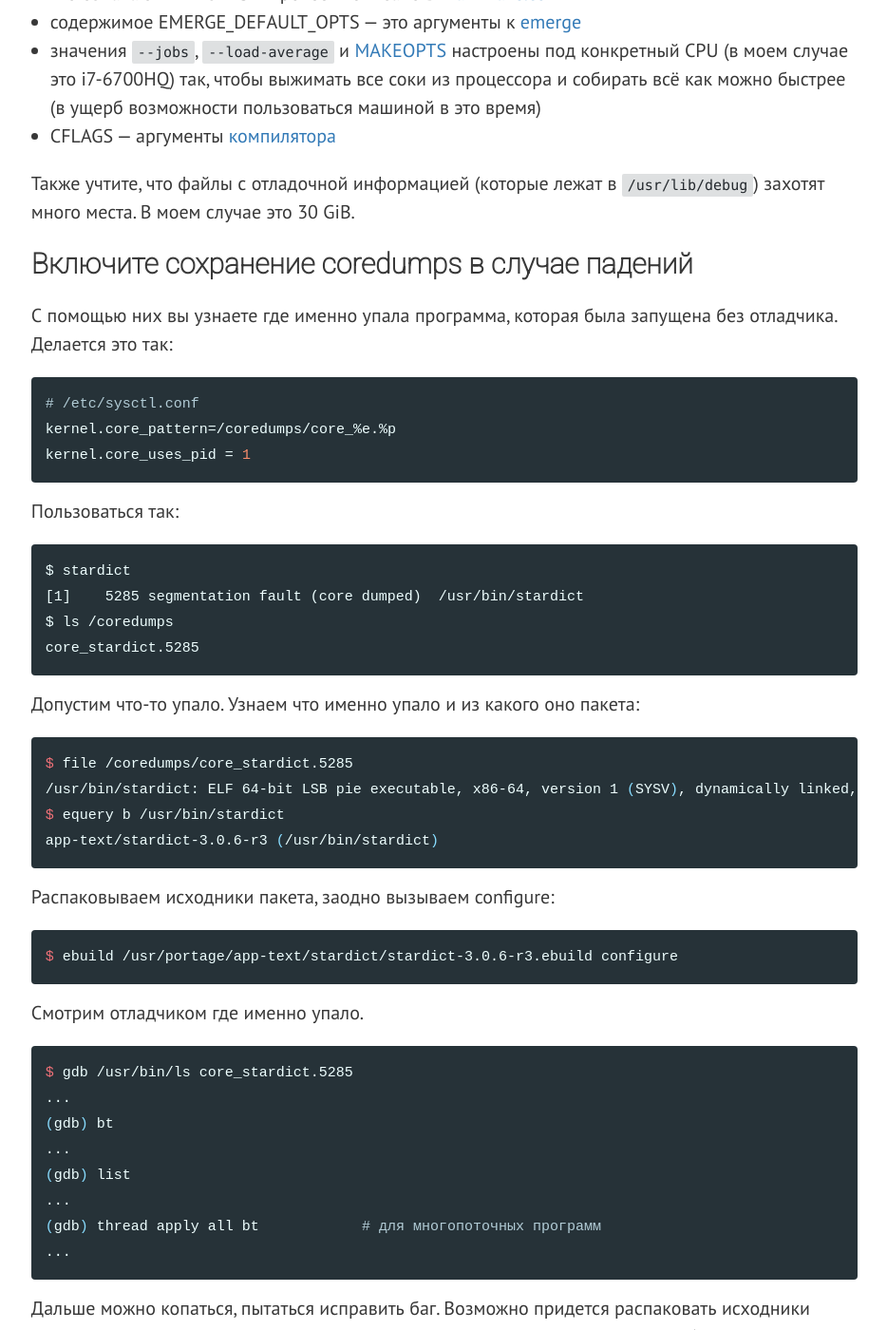
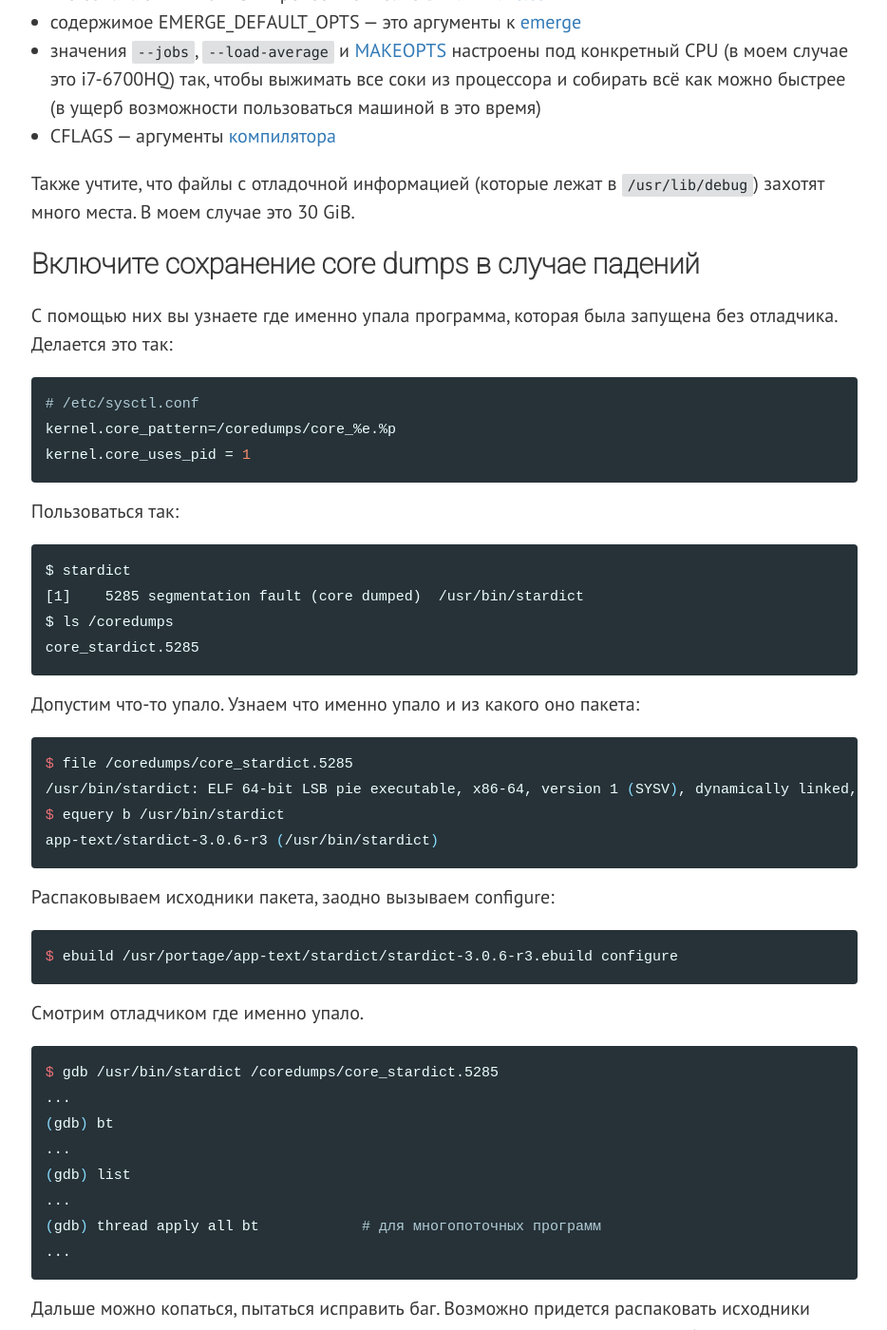
Before and after one commit to codonaft/codonaft.github.io, a Jekyll site: the page built from _posts/2019-01-17-как-изучить-язык-программирования-c++.md, in a window 1280 px wide and 1400 px high, scrolled down 3050 px. Shown: the whole window at 95% size, without its empty margins (172-1106 px from the left). Built offline with Jekyll 4.4.1, drawn with Linux system fonts in a browser that asks for light colours; nearby versions of some CDN libraries.

Commit message:
fix typos

````diff
--- a/_posts/2019-01-17-как-изучить-язык-программирования-c++.md
+++ b/_posts/2019-01-17-как-изучить-язык-программирования-c++.md
@@ -72,7 +72,7 @@ CXXFLAGS="${CFLAGS}"
 Также учтите, что файлы с отладочной информацией (которые лежат в `/usr/lib/debug`) захотят много места.
 В моем случае это 30 GiB.
 
-### Включите сохранение coredumps в случае падений
+### Включите сохранение core dumps в случае падений
 С помощью них вы узнаете где именно упала программа, которая была запущена без отладчика.
 Делается это так:
 ```conf
@@ -105,7 +105,7 @@ $ ebuild /usr/portage/app-text/stardict/stardict-3.0.6-r3.ebuild configure
 
 Смотрим отладчиком где именно упало.
 ```sh
-$ gdb /usr/bin/ls core_stardict.5285
+$ gdb /usr/bin/stardict /coredumps/core_stardict.5285
 ...
 (gdb) bt
 ...
````
